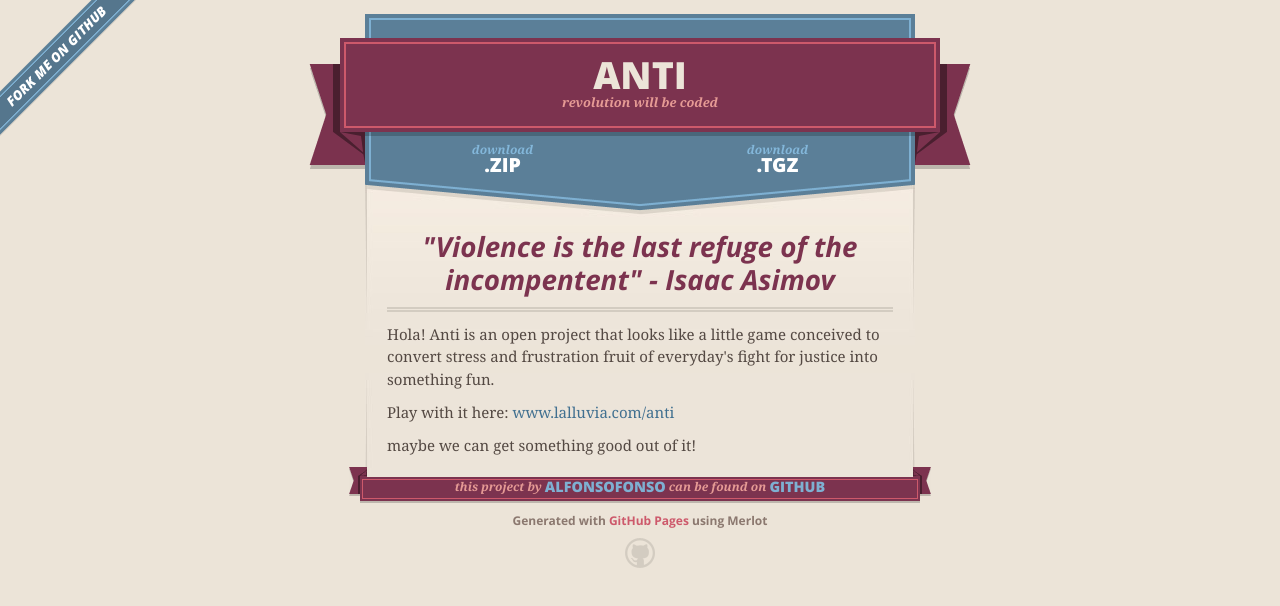
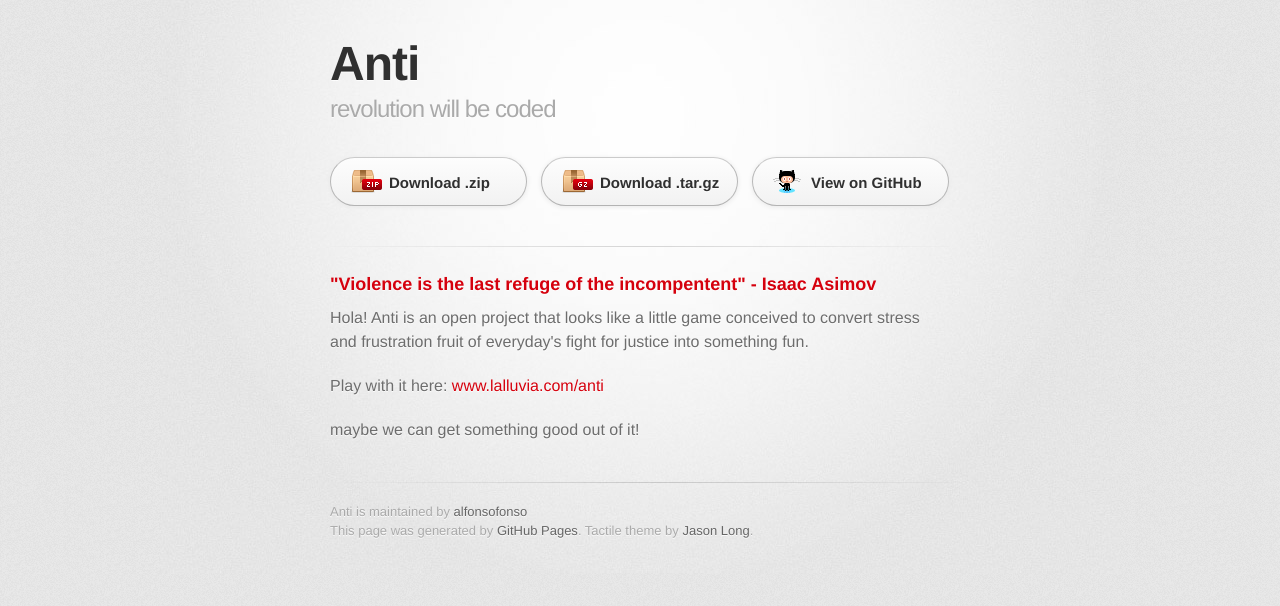
Before and after one commit to alfonsofonso/anti, a plain HTML site: page index.html in a window 1280 px wide. Drawn offline with nearby package versions, Linux system fonts and the light colour scheme; a web font is replaced by a local one.

Commit message:
Create gh-pages branch via GitHub

```diff
--- a/index.html
+++ b/index.html
@@ -3,47 +3,32 @@
   <head>
     <meta charset='utf-8'>
     <meta http-equiv="X-UA-Compatible" content="chrome=1">
-    <meta name="viewport" content="width=640" />
-
-    <link rel="stylesheet" href="stylesheets/core.css" media="screen"/>
-    <link rel="stylesheet" href="stylesheets/mobile.css" media="handheld, only screen and (max-device-width:640px)"/>
-    <link rel="stylesheet" href="stylesheets/pygment_trac.css"/>
-
-    <script type="text/javascript" src="javascripts/modernizr.js"></script>
-    <script type="text/javascript" src="https://ajax.googleapis.com/ajax/libs/jquery/1.7.1/jquery.min.js"></script>
-    <script type="text/javascript" src="javascripts/headsmart.min.js"></script>
-    <script type="text/javascript">
-      $(document).ready(function () {
-        $('#main_content').headsmart()
-      })
-    </script>
+    <link href='https://fonts.googleapis.com/css?family=Chivo:900' rel='stylesheet' type='text/css'>
+    <link rel="stylesheet" type="text/css" href="stylesheets/stylesheet.css" media="screen" />
+    <link rel="stylesheet" type="text/css" href="stylesheets/pygment_trac.css" media="screen" />
+    <link rel="stylesheet" type="text/css" href="stylesheets/print.css" media="print" />
+    <!--[if lt IE 9]>
+    <script src="//html5shiv.googlecode.com/svn/trunk/html5.js"></script>
+    <![endif]-->
     <title>Anti by alfonsofonso</title>
   </head>
 
   <body>
-    <a id="forkme_banner" href="https://github.com/alfonsofonso/anti">View on GitHub</a>
-    <div class="shell">
+    <div id="container">
+      <div class="inner">
 
         <header>
-        <span class="ribbon-outer">
-          <span class="ribbon-inner">
           <h1>Anti</h1>
           <h2>revolution will be coded</h2>
-          </span>
-          <span class="left-tail"></span>
-          <span class="right-tail"></span>
-        </span>
         </header>
 
-      <section id="downloads">
-        <span class="inner">
-          <a href="https://github.com/alfonsofonso/anti/zipball/master" class="zip"><em>download</em> .ZIP</a><a href="https://github.com/alfonsofonso/anti/tarball/master" class="tgz"><em>download</em> .TGZ</a>
-        </span>
+        <section id="downloads" class="clearfix">
+          <a href="https://github.com/alfonsofonso/anti/zipball/master" id="download-zip" class="button"><span>Download .zip</span></a>
+          <a href="https://github.com/alfonsofonso/anti/tarball/master" id="download-tar-gz" class="button"><span>Download .tar.gz</span></a>
+          <a href="https://github.com/alfonsofonso/anti" id="view-on-github" class="button"><span>View on GitHub</span></a>
         </section>
 
-
-      <span class="banner-fix"></span>
-
+        <hr>
 
         <section id="main_content">
           <h3>
@@ -57,19 +42,12 @@
         </section>
 
         <footer>
-        <span class="ribbon-outer">
-          <span class="ribbon-inner">
-            <p>this project by <a href="https://github.com/alfonsofonso">alfonsofonso</a> can be found on <a href="https://github.com/alfonsofonso/anti">GitHub</a></p>
-          </span>
-          <span class="left-tail"></span>
-          <span class="right-tail"></span>
-        </span>
-        <p>Generated with <a href="http://pages.github.com">GitHub Pages</a> using Merlot</p>
-        <span class="octocat"></span>
+          Anti is maintained by <a href="https://github.com/alfonsofonso">alfonsofonso</a><br>
+          This page was generated by <a href="http://pages.github.com">GitHub Pages</a>. Tactile theme by <a href="https://twitter.com/jasonlong">Jason Long</a>.
         </footer>
 
+
       </div>
-
-
+    </div>
   </body>
 </html>
--- a/stylesheets/print.css
+++ b/stylesheets/print.css
@@ -1,34 +1,226 @@
-* {
-  background: none !important;
-  color: #333 !important;
+html, body, div, span, applet, object, iframe,
+h1, h2, h3, h4, h5, h6, p, blockquote, pre,
+a, abbr, acronym, address, big, cite, code,
+del, dfn, em, img, ins, kbd, q, s, samp,
+small, strike, strong, sub, sup, tt, var,
+b, u, i, center,
+dl, dt, dd, ol, ul, li,
+fieldset, form, label, legend,
+table, caption, tbody, tfoot, thead, tr, th, td,
+article, aside, canvas, details, embed,
+figure, figcaption, footer, header, hgroup,
+menu, nav, output, ruby, section, summary,
+time, mark, audio, video {
+  margin: 0;
+  padding: 0;
+  border: 0;
+  font-size: 100%;
+  font: inherit;
+  vertical-align: baseline;
 }
-
-h1,h2,h3,h4,h5,h6 {
-  color: #7c334f !important;
+/* HTML5 display-role reset for older browsers */
+article, aside, details, figcaption, figure,
+footer, header, hgroup, menu, nav, section {
+  display: block;
+}
+body {
+  line-height: 1;
+}
+ol, ul {
+  list-style: none;
+}
+blockquote, q {
+  quotes: none;
+}
+blockquote:before, blockquote:after,
+q:before, q:after {
+  content: '';
+  content: none;
+}
+table {
+  border-collapse: collapse;
+  border-spacing: 0;
+}
+body {
+  font-size: 13px;
+  line-height: 1.5;
+  font-family: 'Helvetica Neue', Helvetica, Arial, serif;
+  color: #000;
 }
 
 a {
-  color: #417090 !important;
+  color: #d5000d;
+  font-weight: bold;
 }
 
-#main_content > .header-level-1:first-child,
-#main_content > .header-level-2:first-child,
-#main_content > .header-level-3:first-child,
-#main_content > .header-level-4:first-child,
-#main_content > .header-level-5:first-child,
-#main_content > .header-level-6:first-child {
-  margin-top: 10px !important;
+header {
+  padding-top: 35px;
+  padding-bottom: 10px;
 }
 
-#forkme_banner,
-#downloads,
-.left-tail,
-.right-tail
-{
-display: none !important;
+header h1 {
+  font-weight: bold;
+  letter-spacing: -1px;
+  font-size: 48px;
+  color: #303030;
+  line-height: 1.2;
+}
+
+header h2 {
+  letter-spacing: -1px;
+  font-size: 24px;
+  color: #aaa;
+  font-weight: normal;
+  line-height: 1.3;
+}
+#downloads {
+  display: none;
+}
+#main_content {
+  padding-top: 20px;
+}
+
+code, pre {
+  font-family: Monaco, "Bitstream Vera Sans Mono", "Lucida Console", Terminal;
+  color: #222;
+  margin-bottom: 30px;
+  font-size: 12px;
+}
+
+code {
+  padding: 0 3px;
+}
+
+pre {
+  border: solid 1px #ddd;
+  padding: 20px;
+  overflow: auto;
+}
+pre code {
+  padding: 0;
+}
+
+ul, ol, dl {
+  margin-bottom: 20px;
+}
+
+
+/* COMMON STYLES */
+
+table {
+  width: 100%;
+  border: 1px solid #ebebeb;
+}
+
+th {
+  font-weight: 500;
+}
+
+td {
+  border: 1px solid #ebebeb;
+  text-align: center;
+  font-weight: 300;
+}
+
+form {
+  background: #f2f2f2;
+  padding: 20px;
 
 }
 
-.ribbon-inner,.ribbon-outer {
-  border: 0 !important;
+
+/* GENERAL ELEMENT TYPE STYLES */
+
+h1 {
+  font-size: 2.8em;
 }
+
+h2 {
+  font-size: 22px;
+  font-weight: bold;
+  color: #303030;
+  margin-bottom: 8px;
+}
+
+h3 {
+  color: #d5000d;
+  font-size: 18px;
+  font-weight: bold;
+  margin-bottom: 8px;
+}
+
+h4 {
+  font-size: 16px;
+  color: #303030;
+  font-weight: bold;
+}
+
+h5 {
+  font-size: 1em;
+  color: #303030;
+}
+
+h6 {
+  font-size: .8em;
+  color: #303030;
+}
+
+p {
+  font-weight: 300;
+  margin-bottom: 20px;
+}
+
+a {
+  text-decoration: none;
+}
+
+p a {
+  font-weight: 400;
+}
+
+blockquote {
+  font-size: 1.6em;
+  border-left: 10px solid #e9e9e9;
+  margin-bottom: 20px;
+  padding: 0 0 0 30px;
+}
+
+ul li {
+  list-style: disc inside;
+  padding-left: 20px;
+}
+
+ol li {
+  list-style: decimal inside;
+  padding-left: 3px;
+}
+
+dl dd {
+  font-style: italic;
+  font-weight: 100;
+}
+
+footer {
+  margin-top: 40px;
+  padding-top: 20px;
+  padding-bottom: 30px;
+  font-size: 13px;
+  color: #aaa;
+}
+
+footer a {
+  color: #666;
+}
+
+/* MISC */
+.clearfix:after {
+  clear: both;
+  content: '.';
+  display: block;
+  visibility: hidden;
+  height: 0;
+}
+
+.clearfix {display: inline-block;}
+* html .clearfix {height: 1%;}
+.clearfix {display: block;}
```
Lines whose indentation alone changed are shown as unchanged.
